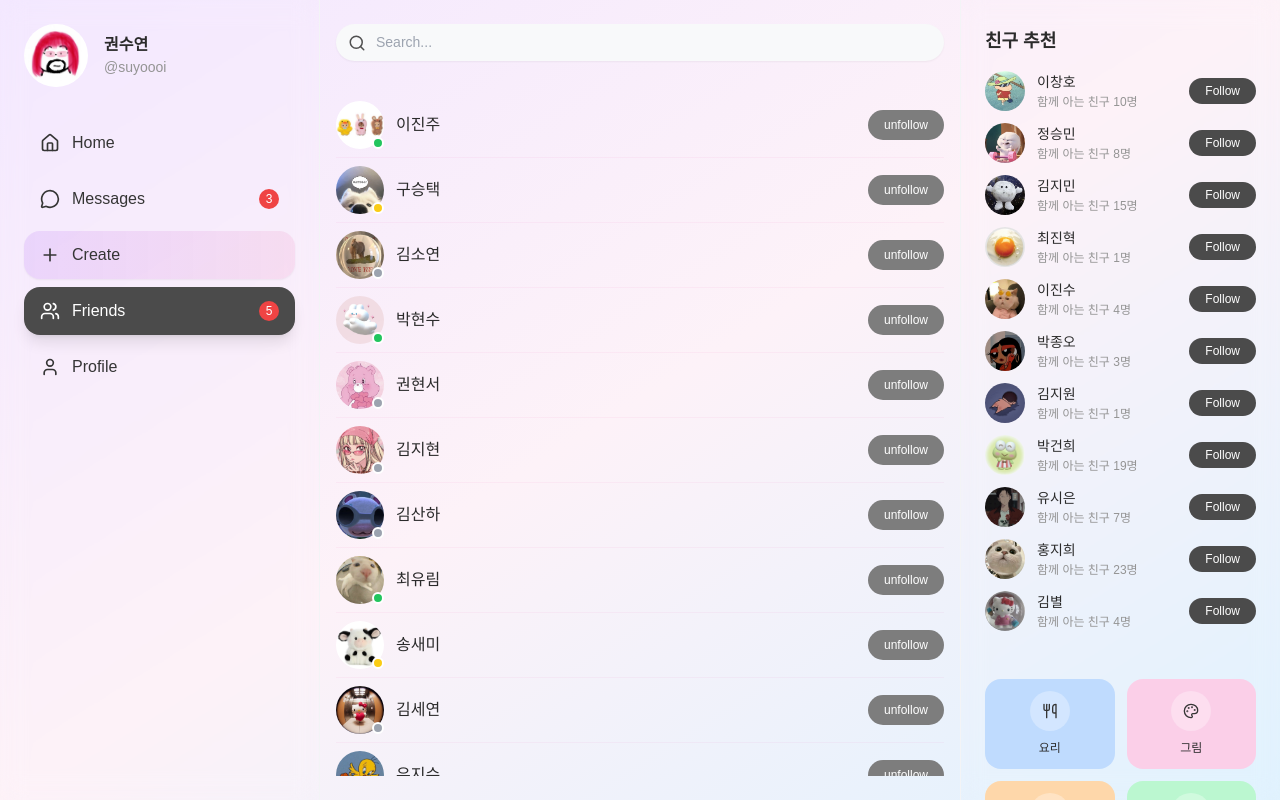
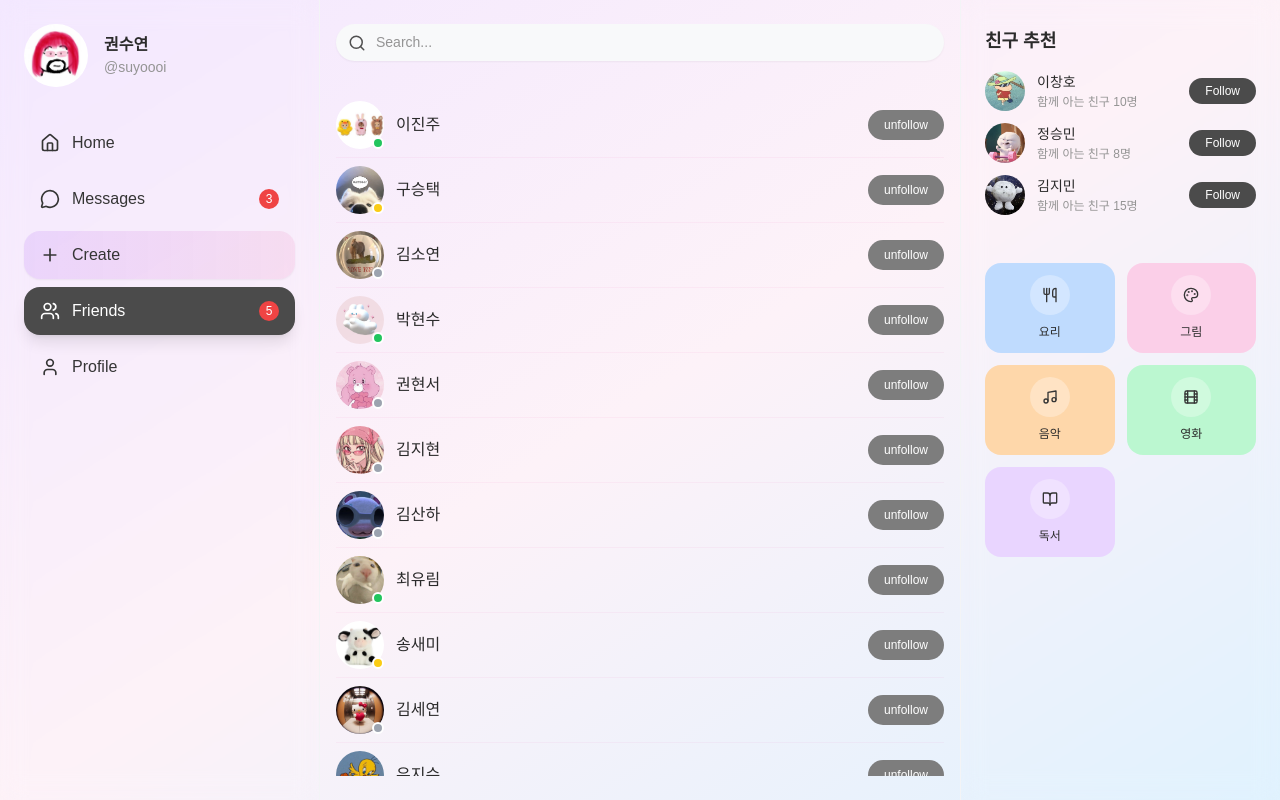
Before and after one commit to yeoniii20/social-media, a Next.js app: page /friends in a window 1280 px wide. Built offline with nearby package versions, Linux system fonts and the light colour scheme.

Commit message:
Add files via upload

```diff
--- a/app/components/card/postCard.tsx
+++ b/app/components/card/postCard.tsx
@@ -350,9 +350,9 @@ const PostCard = ({ post, onDelete }: PostCardProps) => {
             {visibleComments < post.commentList.length && (
               <button
                 onClick={() => setVisibleComments(post.commentList.length)}
-                className='mt-3 w-full text-12m text-purple-base hover:underline md:text-14m'
+                className='mt-3 w-full text-12m text-text-light md:text-14m'
               >
-                댓글 더 보기 ({post.commentList.length - visibleComments}개)
+                댓글 더보기 ({post.commentList.length - visibleComments}개)
               </button>
             )}
 
--- a/app/components/layout/layout.tsx
+++ b/app/components/layout/layout.tsx
@@ -16,7 +16,9 @@ const Layout = ({ children }: { children: React.ReactNode }) => {
         {isLg && <LeftSidebar />}
 
         {/* Children */}
-        <main className='h-screen flex-1 overflow-y-auto no-scrollbar'>
+        <main
+          className={`h-screen flex-1 overflow-y-auto no-scrollbar ${isLg ? '' : 'pb-[50.8px]'}`}
+        >
           {children}
         </main>
 
--- a/app/components/list/suggestionList.tsx
+++ b/app/components/list/suggestionList.tsx
@@ -1,12 +1,55 @@
+'use client';
+
+import { useState, useMemo } from 'react';
+import Image from 'next/image';
 import { FRIENDS_SUGGESTION } from '@/app/data/mock/friends';
-import Image from 'next/image';
+import { Friend, FriendsSuggestion } from '@/app/types/friend';
+import { addFriend } from '@/app/api/friend';
+import { useFriendStore } from '@/app/store/useFriendStore';
 
 const SuggestionList = () => {
+  const [index, setIndex] = useState<number>(0);
+  const friends = useFriendStore((state) => state.friends);
+
+  // 이미 친구인 이름 집합
+  // 원래 고유값인 id로 해야하지만, 랜덤으로 부여되기 때문에 클라이언트에서 필터링하기 어려움
+  const friendNames = useMemo(
+    () => new Set(friends.map((f) => f.name)),
+    [friends],
+  );
+
+  // 추천 후보 중 이미 친구가 아닌 사람만 필터링
+  const candidates = useMemo(
+    () => FRIENDS_SUGGESTION.filter((s) => !friendNames.has(s.name)),
+    [friendNames],
+  );
+
+  // 현재 보여줄 3명
+  const visible = candidates.slice(index, index + 3);
+
+  const handleFollow = async (user: FriendsSuggestion) => {
+    // 이미 친구면 스킵
+    if (friendNames.has(user.name)) return;
+
+    const newFriend: Friend = {
+      id: crypto.randomUUID(),
+      name: user.name,
+      profileImg: user.profileImg,
+      status: 'offline',
+    };
+
+    // store에 추가
+    await addFriend(newFriend);
+
+    setIndex((prev) => prev + 1);
+  };
+
   return (
-    <div className='space-y-3'>
-      {FRIENDS_SUGGESTION.map((user) => (
+    <div className='h-[144px] space-y-3'>
+      {visible.length > 0 ? (
+        visible.map((user) => (
           <div
-          key={user.id}
+            key={user.name}
             className='flex items-center justify-between'
           >
             <div className='flex items-center space-x-3'>
@@ -26,11 +69,19 @@ const SuggestionList = () => {
                 </p>
               </div>
             </div>
-          <button className='rounded-full bg-bg-enable px-4 py-1 text-12m text-white transition-colors hover:bg-bg-hover active:bg-bg-active'>
+            <button
+              onClick={() => handleFollow(user)}
+              className='rounded-full bg-bg-enable px-4 py-1 text-12m text-white transition-colors hover:bg-bg-hover active:bg-bg-active'
+            >
               Follow
             </button>
           </div>
-      ))}
+        ))
+      ) : (
+        <p className='py-4 text-center text-12m text-text-light md:text-14m'>
+          추천 친구가 없습니다.
+        </p>
+      )}
     </div>
   );
 };
--- a/app/components/searchbar.tsx
+++ b/app/components/searchbar.tsx
@@ -1,6 +1,11 @@
 import { Search } from 'lucide-react';
 
-const Searchbar = () => {
+interface SearchbarProps {
+  value: string;
+  onChange: (value: string) => void;
+}
+
+const Searchbar = ({ value, onChange }: SearchbarProps) => {
   return (
     <div className='flex-shrink-0'>
       <div className='mb-6 w-full md:mb-8'>
@@ -12,7 +17,9 @@ const Searchbar = () => {
           <input
             type='text'
             placeholder='Search...'
-            className='w-full rounded-full bg-bg-extralight py-2 pl-10 pr-4 text-12r shadow-sm transition-all focus:bg-white focus:outline-none focus:ring-2 focus:ring-purple-base md:text-14r'
+            value={value}
+            onChange={(e) => onChange(e.target.value)}
+            className='w-full rounded-full bg-bg-extralight py-2 pl-10 pr-4 text-12r text-text-primary shadow-sm transition-all placeholder:text-text-light focus:bg-white focus:outline-none focus:ring-1 focus:ring-purple-base md:text-14r'
           />
         </div>
       </div>
```
Lines whose indentation alone changed are shown as unchanged.
